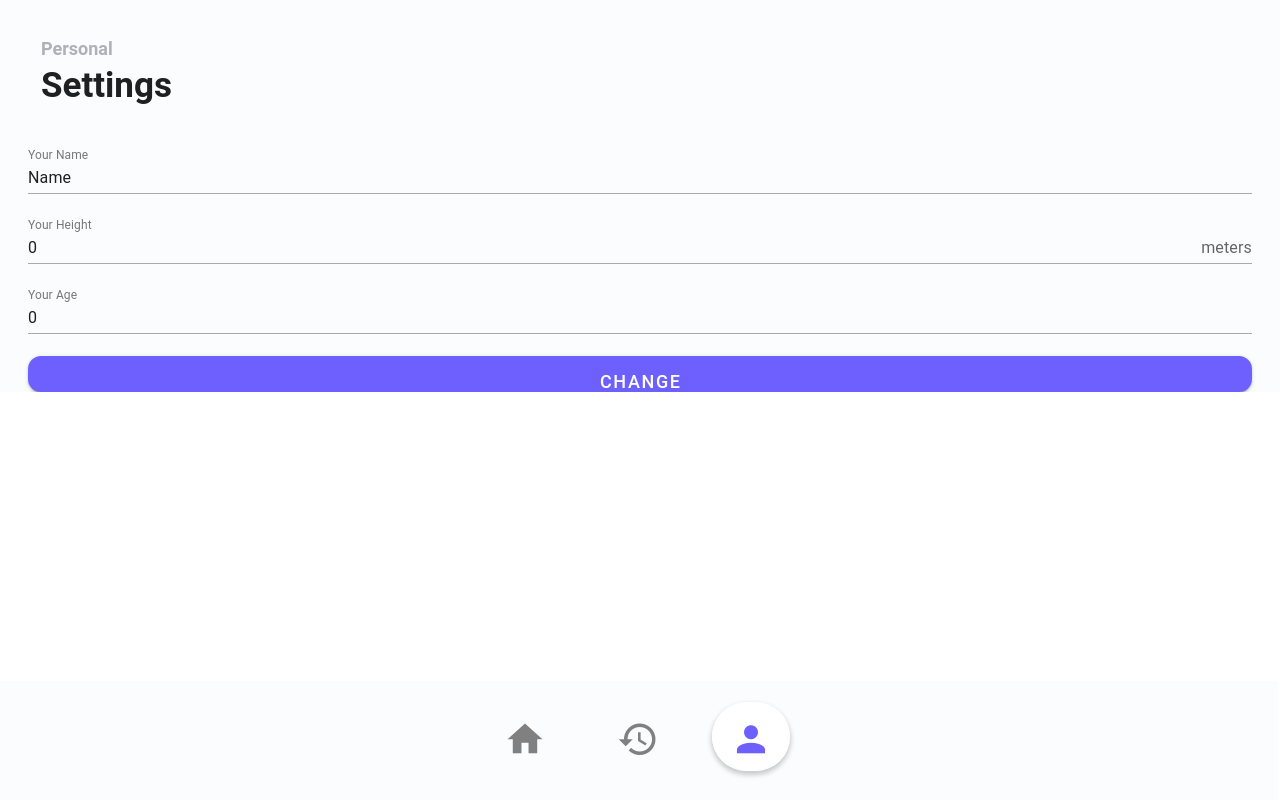
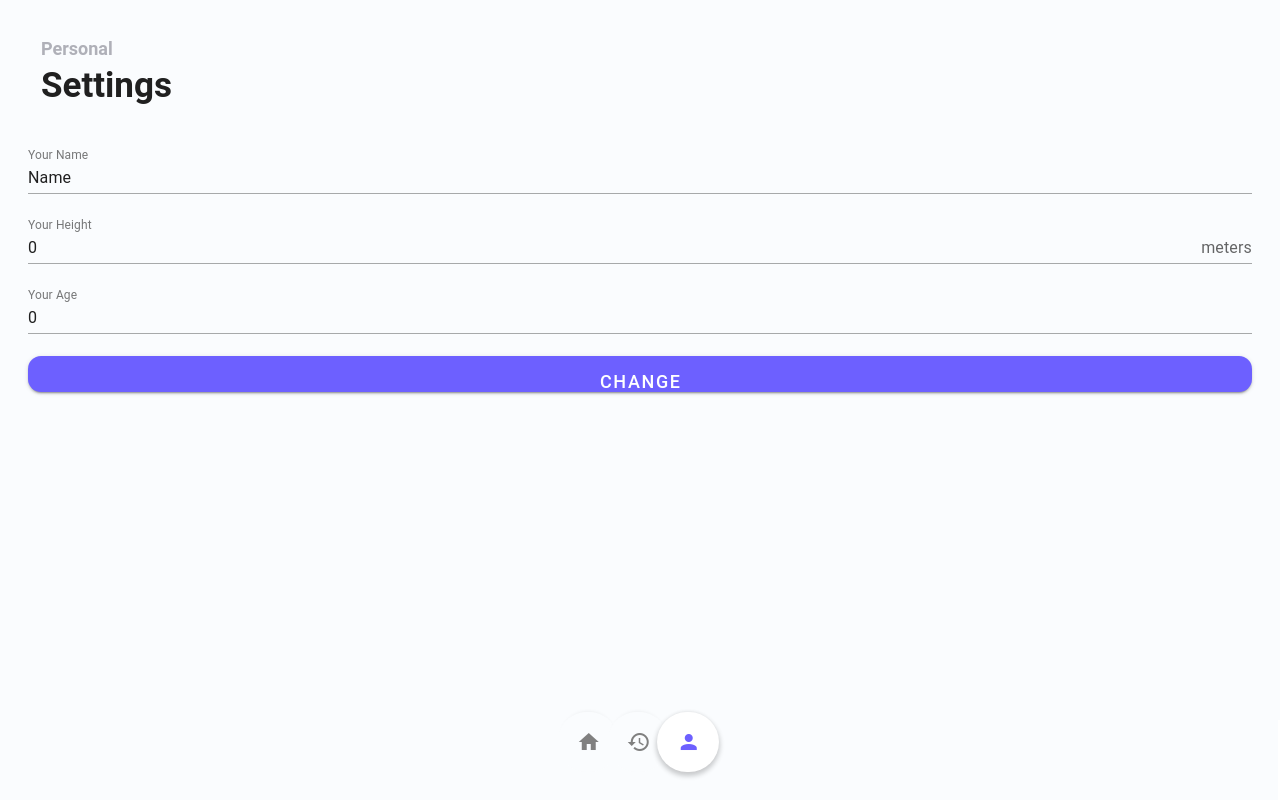
Before and after one commit to verenahuber/simple-vue-app, a Vue app in the folder Frontend/weight-tracking-app/: page /#/settings in a window 1280 px wide. Built offline with nearby package versions, Linux system fonts and the light colour scheme; no server answers.

Commit message:
update 10.1.23

```diff
--- a/Frontend/weight-tracking-app/src/App.vue
+++ b/Frontend/weight-tracking-app/src/App.vue
@@ -27,6 +27,7 @@ export default {
   display: flex;
   flex-direction: column;
   overflow: hidden;
+  height: 90vh;
 }
 
 </style>
--- a/Frontend/weight-tracking-app/src/components/AddWeight.vue
+++ b/Frontend/weight-tracking-app/src/components/AddWeight.vue
@@ -5,7 +5,7 @@
         label="Your Weight today"
         v-model="weight"
         size="100%"
-        variant="underlined"
+        variant="plain"
 
       ></v-text-field>
       <button @click="addWeight">Add</button>
--- a/Frontend/weight-tracking-app/src/components/ListWeight.vue
+++ b/Frontend/weight-tracking-app/src/components/ListWeight.vue
@@ -1,16 +1,12 @@
 <template>
     <div id="ListWeight">
-        <span v-show="!isEditable" id="weight" @click="editWeight">{{ entry.weight }}</span>
         <v-text-field
             id="input"
-            v-show="isEditable"
-            label="Your Weight"
             v-model="entry.weight"
-            size="100%"
             @focusout="editWeight"
-            ref="input">
+            variant="plain"
+            suffix="kg">
         </v-text-field>
-        <p id="p1">kg</p>
         <span id="p2">{{ entry.date }}</span>
         <button @click="removeWeight">Remove</button>
     </div>
@@ -32,24 +28,10 @@ export default {
             });
         },
         editWeight: function () {
-            if (this.isEditable) {
-                this.isEditable = false;
-                this.$emit("weightEdited", {
+            this.$emit("weightEdited", {
                     index: this.index,
                     weight: this.entry.weight
                 });
-            } else {
-                this.isEditable = true;
-
-                // Focus the component, but we have to wait
-                // so that it will be showing first.
-                this.$nextTick().then(() => {
-                    this.focusInput();
-                });
-            }
-        },
-        focusInput() {
-            this.$refs.input.focus();
         }
     }
 };
--- a/Frontend/weight-tracking-app/src/components/Navbar.vue
+++ b/Frontend/weight-tracking-app/src/components/Navbar.vue
@@ -1,9 +1,22 @@
 <template>
   <div class="navbar">
     <div class="nav_buttons">
-      <div class="rounded-cicle"><router-link to="/"><v-icon id="icon">mdi-home</v-icon></router-link></div>
-      <button id="btn_2"><router-link to="/history"><v-icon>mdi-history</v-icon></router-link></button>
-      <button><router-link to="/settings"><v-icon>mdi-account</v-icon></router-link></button>
+      <v-btn class="buttons" icon="home">
+        <router-link to="/">
+          <v-icon>mdi-home</v-icon>
+        </router-link>
+      </v-btn>
+      <v-btn class="buttons" icon="history">
+        <router-link to="/history">
+          <v-icon>mdi-history</v-icon>
+        </router-link>
+      </v-btn>
+      <v-btn class="buttons" icon="account">
+        <router-link to="/settings">
+          <v-icon>mdi-account</v-icon>
+        </router-link>
+      </v-btn>
+
     </div>
   </div>
 </template>
@@ -46,7 +59,7 @@ export default {
   text-decoration: none;
   border-radius: 100px;
 }
-#btn_2{
+.buttons{
   padding-left: 25px;
   padding-right: 25px;
 }
```
Also changed, not shown: 1 other file (tests, documents, lock files or other folders).
